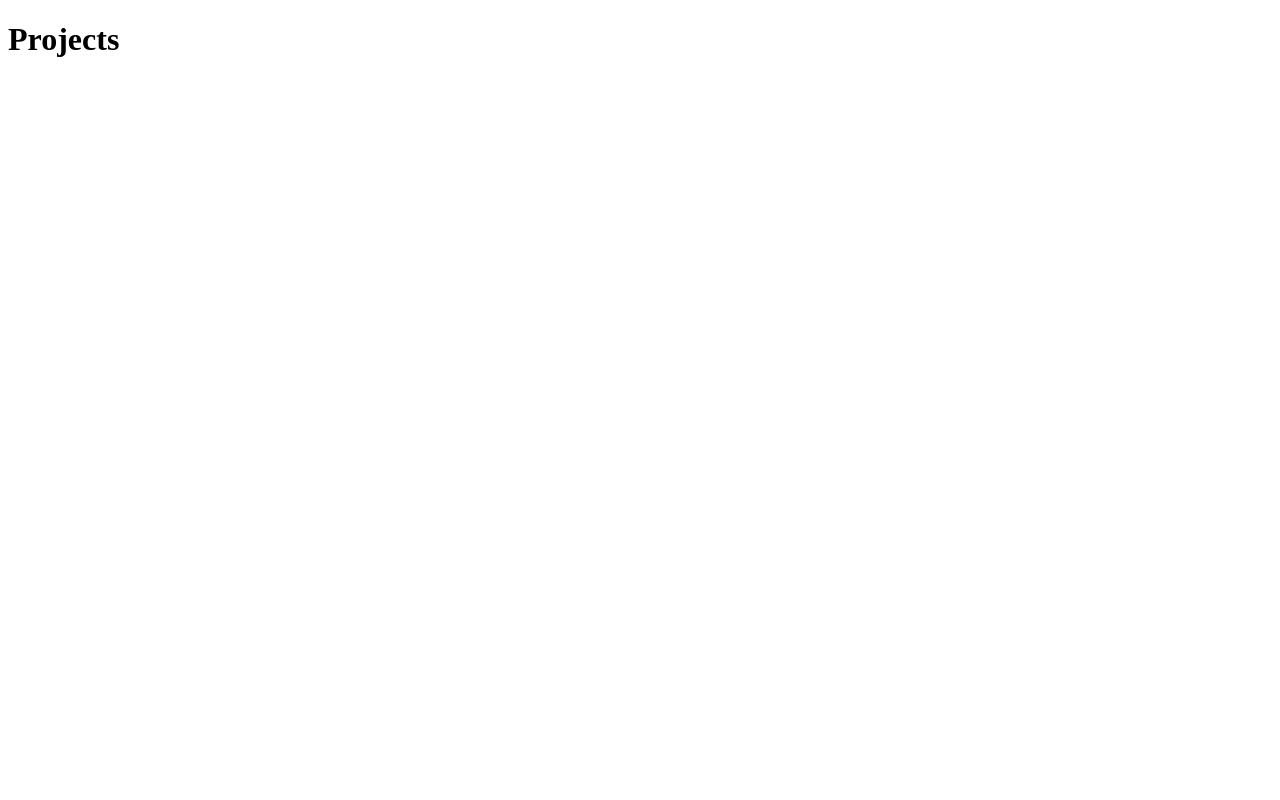
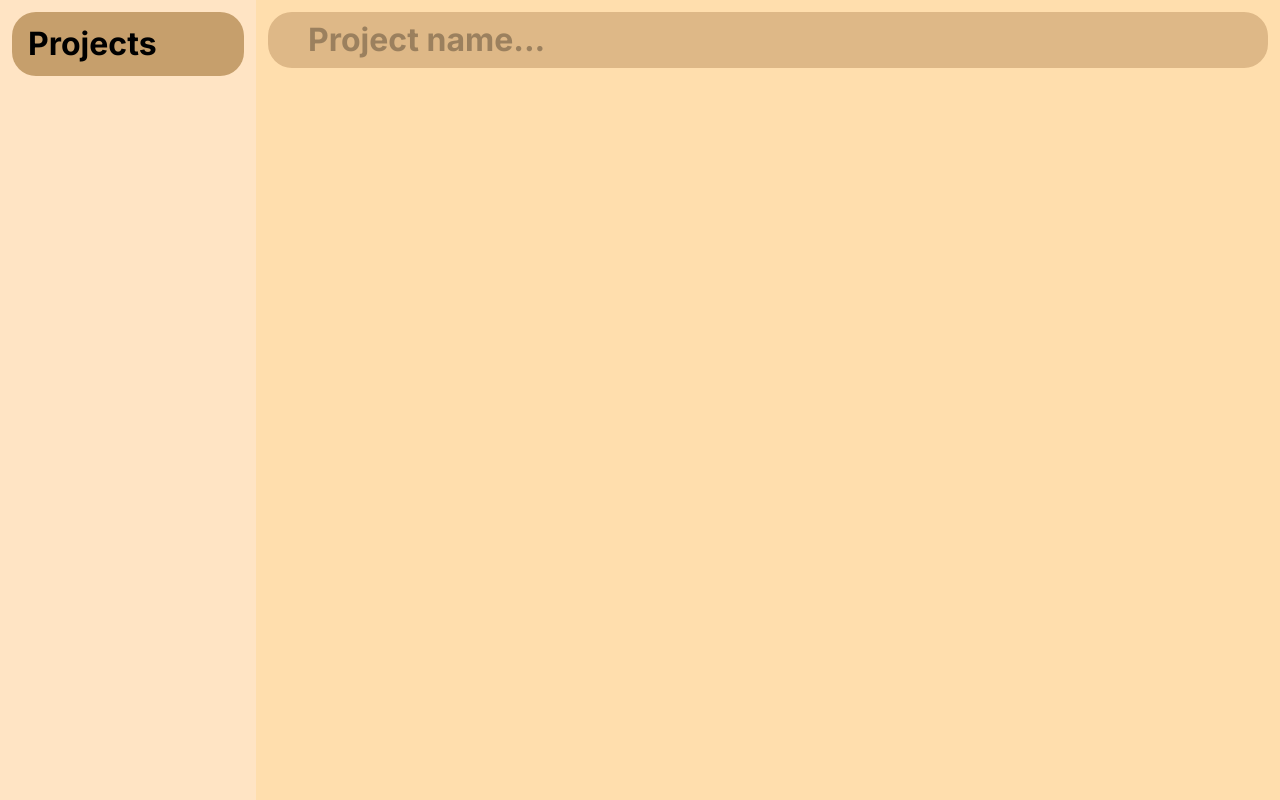
Before and after one commit to wdjh3/to-do-list, a website built with webpack: page src/template.html in a window 1280 px wide. Built offline with nearby package versions, Linux system fonts and the light colour scheme.

Commit message:
wip: CSS styling

```diff
--- a/src/styles.css
+++ b/src/styles.css
@@ -1,3 +1,123 @@
+/* 1. Use a more-intuitive box-sizing model */
+*,
+*::before,
+*::after {
+	box-sizing: border-box;
+}
+
+/* 2. Remove default margin */
+*:not(dialog) {
+	margin: 0;
+}
+
+/* 3. Enable keyword animations */
+@media (prefers-reduced-motion: no-preference) {
+	html {
+		interpolate-size: allow-keywords;
+	}
+}
+
+body {
+	/* 4. Add accessible line-height */
+	line-height: 1.5;
+	/* 5. Improve text rendering */
+	-webkit-font-smoothing: antialiased;
+}
+
+/* 6. Improve media defaults */
+img,
+picture,
+video,
+canvas,
+svg {
+	display: block;
+	max-width: 100%;
+}
+
+/* 7. Inherit fonts for form controls */
+input,
+button,
+textarea,
+select {
+	font: inherit;
+}
+
+/* 8. Avoid text overflows */
+p,
+h1,
+h2,
+h3,
+h4,
+h5,
+h6 {
+	overflow-wrap: break-word;
+}
+
+/* 9. Improve line wrapping */
+p {
+	text-wrap: pretty;
+}
+
+h1,
+h2,
+h3,
+h4,
+h5,
+h6 {
+	text-wrap: balance;
+}
+
+/*
+  10. Create a root stacking context
+*/
+#root,
+#__next {
+	isolation: isolate;
+}
+
 * {
 	/* border: 1px solid red; */
+	font-family: "Inter", sans-serif;
 }
+
+body {
+	display: grid;
+	grid-template-columns: 20vw 1fr;
+	grid-template-areas:
+		"sidebar main";
+	margin: 0;
+}
+
+.projects-section {
+	background-color: bisque;
+	height: 100vh;
+	grid-area: sidebar;
+	display: flex;
+	flex-direction: column;
+}
+
+.project-list-title {
+	background-color: #c69f6c;
+	padding: 0.5rem 0 0.5rem 1rem;
+	margin: 12px;
+	border-radius: 24px;
+}
+
+.project {
+	display: grid;
+	grid-area: main;
+	grid-template-rows: 10vh 1fr;
+	background-color: navajowhite;
+}
+
+.current-project-title {
+	background-color: burlywood;
+	color: rgba(0, 0, 0, 0.3);
+	display: flex;
+	align-items: center;
+	padding: 1rem 0 1rem 2.5rem;
+	margin: 12px;
+	border-radius: 24px;
+}
+
+.current-project {}
--- a/src/template.html
+++ b/src/template.html
@@ -4,14 +4,17 @@
 	<meta charset="UTF-8">
 	<meta name="viewport" content="width=device-width, initial-scale=1.0">
 	<title>Document</title>
+	<link rel="preconnect" href="https://fonts.googleapis.com">
+	<link rel="preconnect" href="https://fonts.gstatic.com" crossorigin>
+	<link href="https://fonts.googleapis.com/css2?family=Inter:ital,opsz,wght@0,14..32,100..900;1,14..32,100..900&display=swap" rel="stylesheet">
 </head>
 <body>
 	<div class="projects-section" id="projects-section">
-		<h1>Projects</h1>
+		<h1 class="project-list-title">Projects</h1>
 		<div class="project-list" id="project-list"></div>
 	</div>
 	<div class="project" id="project">
-		<h1 class="current-project-title" id="current-project-title"></h1>
+		<h1 class="current-project-title" id="current-project-title">Project name...</h1>
 		<div class="current-project" id="current-project"></div>
 	</div>
 </body>
```
